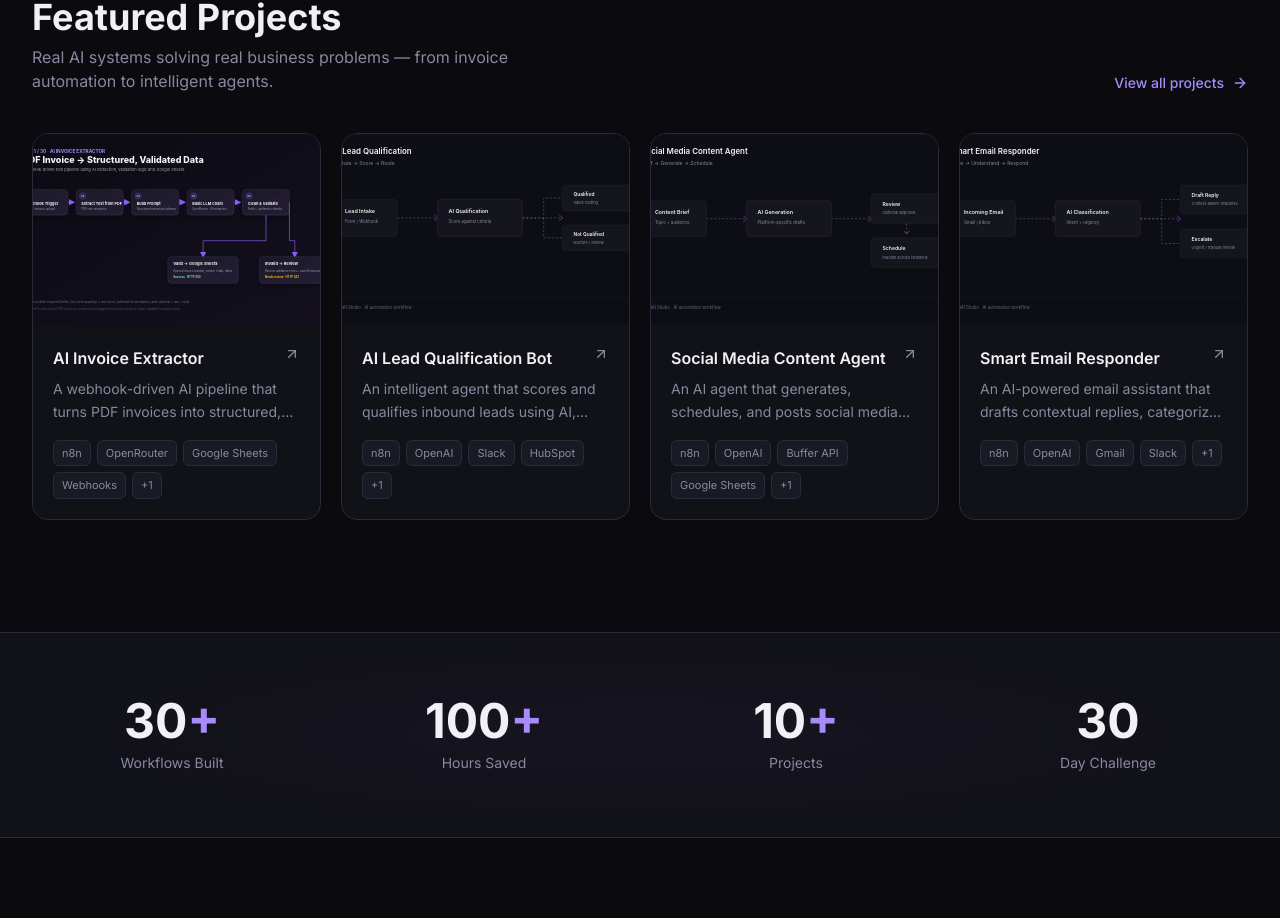
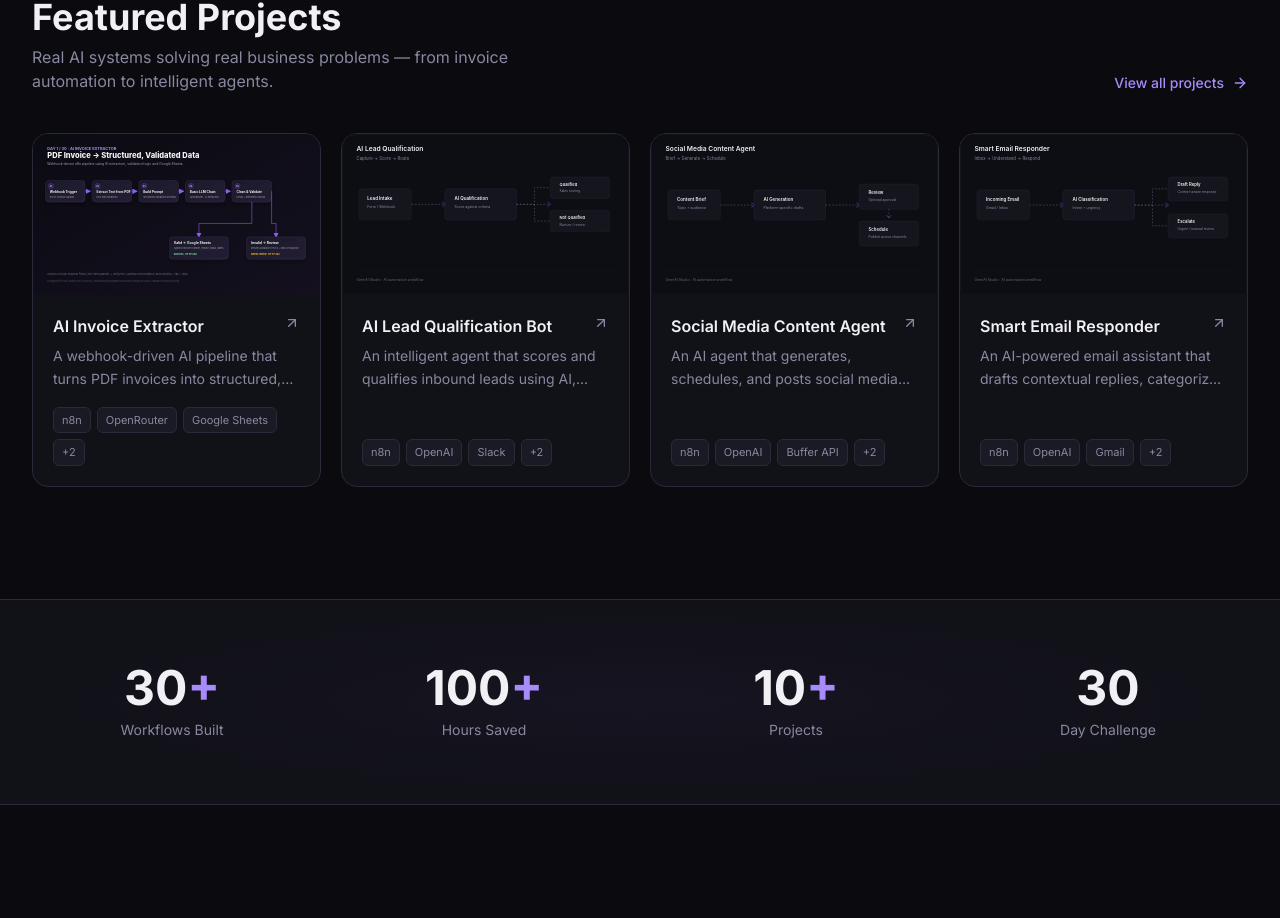
Before and after one commit to shivamsaidane46-lang/OmniAI-Studio, a Next.js app: page / in a window 1280 px wide. Shown: the part 920-1838 px from the top of the page. Built offline with nearby package versions, Linux system fonts and the light colour scheme.

Commit message:
Polish project card layout and proportions

```diff
--- a/src/components/ProjectCard.tsx
+++ b/src/components/ProjectCard.tsx
@@ -10,17 +10,20 @@ interface ProjectCardProps {
 
 export function ProjectCard({ project, showFeaturedBadge = false }: ProjectCardProps) {
   return (
-    <Link href={`/projects/${project.slug}`} className="card group block overflow-hidden">
-      {/* Thumbnail area */}
-      <div className="relative h-48 bg-surface-elevated overflow-hidden">
-        <div className="absolute inset-0 bg-[radial-gradient(ellipse_at_center,rgba(139,92,246,0.08),transparent_70%)]" />
+    <Link
+      href={`/projects/${project.slug}`}
+      className="card group flex h-full flex-col overflow-hidden"
+    >
+      {/* Thumbnail — consistent 16:9 ratio */}
+      <div className="relative aspect-video w-full shrink-0 overflow-hidden bg-surface-elevated">
+        <div className="absolute inset-0 bg-[radial-gradient(ellipse_at_center,rgba(139,92,246,0.06),transparent_70%)]" />
         {project.thumbnail ? (
           <Image
             src={project.thumbnail}
             alt={`${project.title} workflow preview`}
             fill
-            sizes="(max-width: 768px) 100vw, 25vw"
-            className="object-cover object-center transition-transform duration-500 group-hover:scale-[1.03]"
+            sizes="(max-width: 640px) 100vw, (max-width: 1024px) 50vw, 25vw"
+            className="object-cover object-center transition-transform duration-500 group-hover:scale-[1.02]"
           />
         ) : (
           <div className="flex h-full items-center justify-center">
@@ -29,34 +32,37 @@ export function ProjectCard({ project, showFeaturedBadge = false }: ProjectCardP
         )}
 
         {showFeaturedBadge && project.featured && (
-          <div className="absolute top-3 right-3 rounded-full bg-purple-600/90 px-2.5 py-1 text-[10px] font-semibold text-white uppercase tracking-wider">
+          <div className="absolute left-3 top-3 rounded-full border border-white/10 bg-black/60 px-2.5 py-1 text-[10px] font-medium uppercase tracking-wider text-white backdrop-blur-sm">
             Featured
           </div>
         )}
       </div>
 
-      {/* Content */}
-      <div className="p-5">
-        <div className="flex items-start justify-between gap-2">
-          <h3 className="text-base font-semibold text-text-primary group-hover:text-purple-400 transition-colors">
+      {/* Content — equal card height with predictable spacing */}
+      <div className="flex flex-1 flex-col p-5">
+        <div className="flex items-start justify-between gap-3">
+          <h3 className="text-base font-semibold leading-snug text-text-primary transition-colors group-hover:text-purple-400">
             {project.title}
           </h3>
-          <ArrowUpRight className="h-4 w-4 flex-shrink-0 text-text-secondary group-hover:text-purple-400 transition-all group-hover:translate-x-0.5 group-hover:-translate-y-0.5" />
+          <ArrowUpRight className="h-4 w-4 flex-shrink-0 text-text-secondary transition-all group-hover:-translate-y-0.5 group-hover:translate-x-0.5 group-hover:text-purple-400" />
         </div>
 
-        <p className="mt-2 text-sm text-text-secondary line-clamp-2 leading-relaxed">
+        <p className="mt-2 line-clamp-2 min-h-[2.75rem] text-sm leading-relaxed text-text-secondary">
           {project.description}
         </p>
 
-        <div className="mt-4 flex flex-wrap gap-1.5">
-          {project.technologies.slice(0, 4).map((tech) => (
-            <span key={tech} className="rounded-md bg-surface-elevated px-2 py-1 text-[11px] text-text-secondary border border-border-custom">
+        <div className="mt-auto flex flex-wrap gap-1.5 pt-4">
+          {project.technologies.slice(0, 3).map((tech) => (
+            <span
+              key={tech}
+              className="rounded-md border border-border-custom bg-surface-elevated px-2 py-1 text-[11px] text-text-secondary"
+            >
               {tech}
             </span>
           ))}
-          {project.technologies.length > 4 && (
-            <span className="rounded-md bg-surface-elevated px-2 py-1 text-[11px] text-text-secondary border border-border-custom">
-              +{project.technologies.length - 4}
+          {project.technologies.length > 3 && (
+            <span className="rounded-md border border-border-custom bg-surface-elevated px-2 py-1 text-[11px] text-text-secondary">
+              +{project.technologies.length - 3}
             </span>
           )}
         </div>
@@ -75,7 +81,7 @@ function ProjectIcon({ category }: { category: string }) {
 
   return (
     <div className="relative">
-      <svg width="64" height="64" viewBox="0 0 64 64" fill="none">
+      <svg width="64" height="64" viewBox="0 0 64 64" fill="none" aria-hidden="true">
         <rect x="8" y="8" width="48" height="48" rx="12" stroke={color} strokeWidth="1.5" opacity="0.6" />
         <rect x="16" y="16" width="32" height="32" rx="8" fill={color} opacity="0.15" />
         <circle cx="32" cy="28" r="6" fill={color} opacity="0.4" />
```
